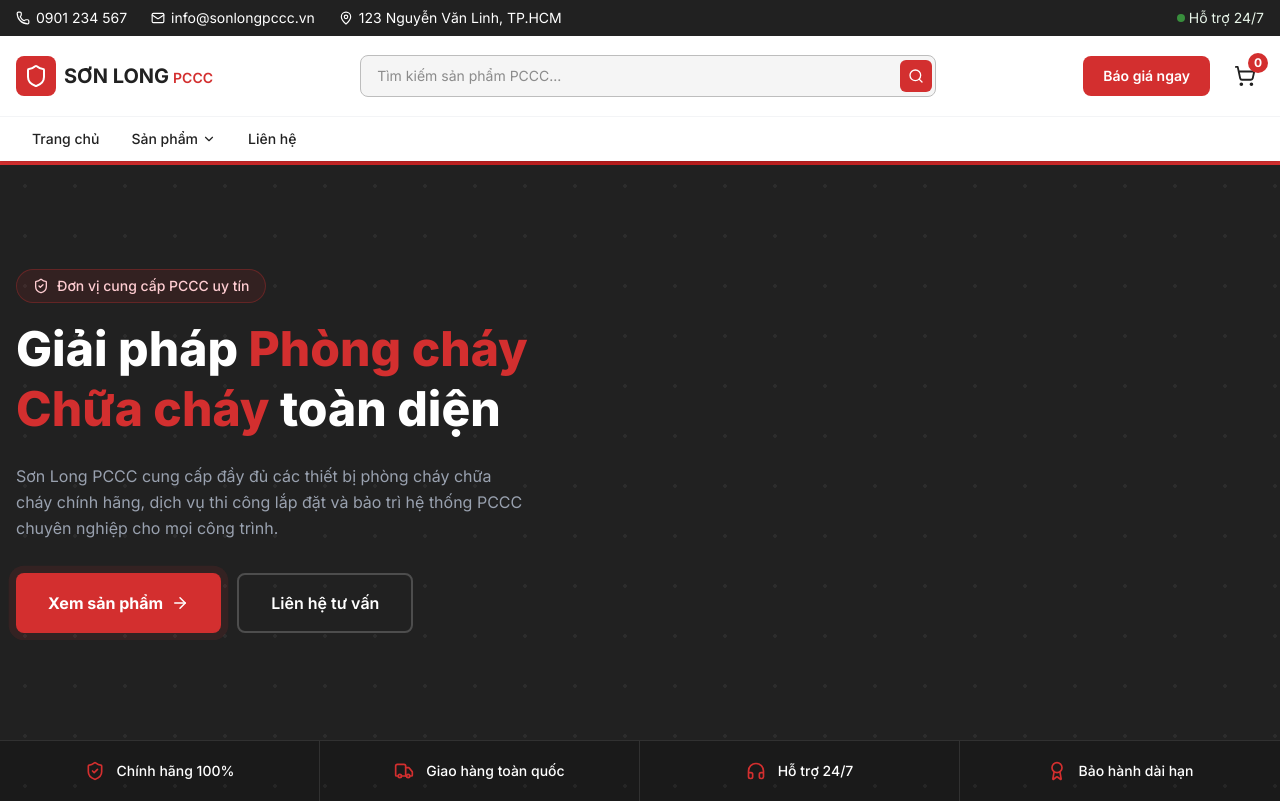
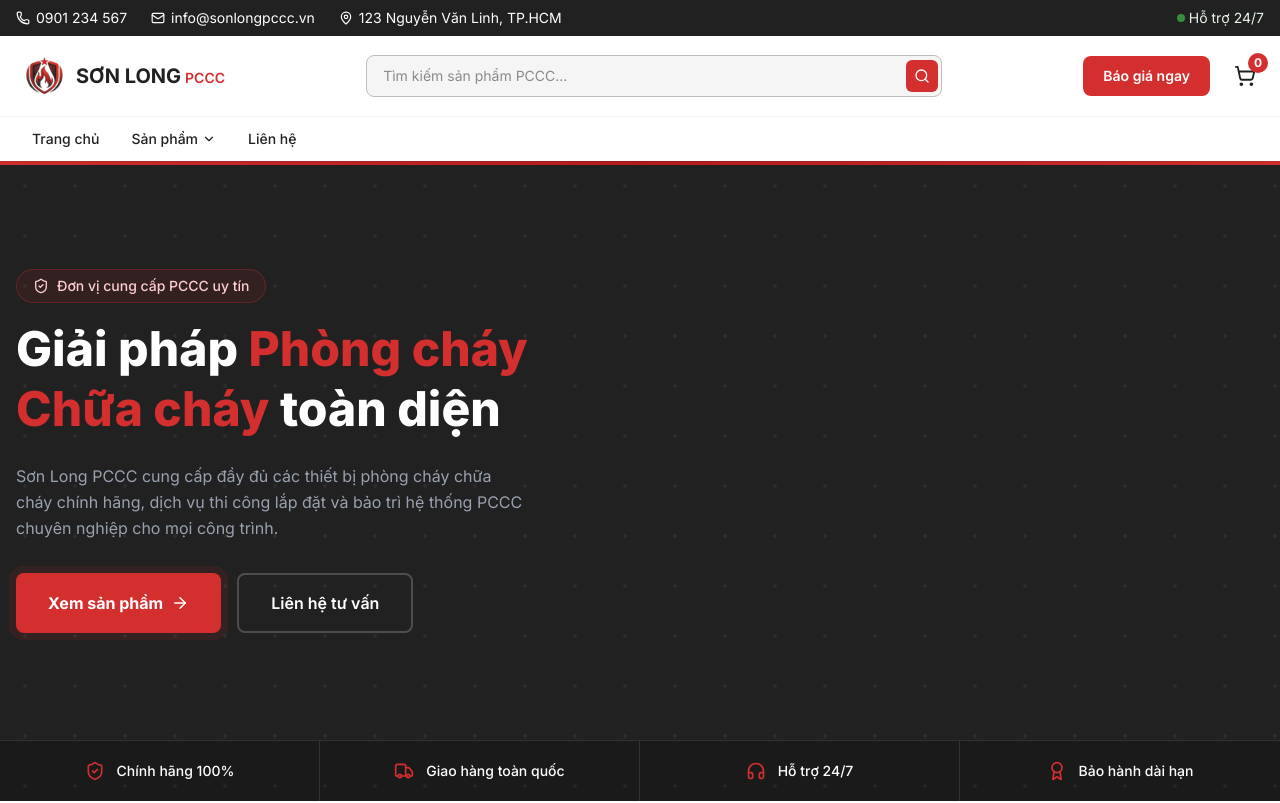
Before and after one commit to giangndse183728/sonlong-pccc, a Next.js app: page / in a window 1280 px wide. Shown: the top 803 px of the page. Built offline with nearby package versions, Linux system fonts and the light colour scheme.

Commit message:
chore: update logo

```diff
--- a/components/layout/Footer.tsx
+++ b/components/layout/Footer.tsx
@@ -32,12 +32,14 @@
         <div className="grid gap-12 md:grid-cols-2 lg:grid-cols-4">
           {/* Company info */}
           <div>
-            <Link href="/" className="mb-6 flex items-center gap-2">
-              <div className="flex h-10 w-10 items-center justify-center rounded-lg bg-red-primary">
-                <Shield size={24} className="text-white" />
-              </div>
+            <Link href="/" className="mb-6 flex items-center gap-1">
+              <img
+                src="/images/logo-03.png"
+                alt="Sơn Long PCCC Logo"
+                className="h-14 w-auto"
+              />
               <div>
-                <span className="text-xl font-bold">SƠN LONG</span>
+                <span className="text-xl font-bold text-white">SƠN LONG</span>
                 <span className="ml-1 text-sm font-semibold text-red-primary">
                   PCCC
                 </span>
--- a/components/layout/Header.tsx
+++ b/components/layout/Header.tsx
@@ -65,10 +65,12 @@
       <div className="mx-auto max-w-7xl px-4">
         <div className="flex h-16 items-center justify-between md:h-20">
           {/* Logo */}
-          <Link href="/" className="flex items-center gap-2">
-            <div className="flex h-10 w-10 items-center justify-center rounded-lg bg-red-primary">
-              <Shield size={24} className="text-white" />
-            </div>
+          <Link href="/" className="flex items-center gap-1">
+            <img
+              src="/images/logo-03.png"
+              alt="Sơn Long PCCC Logo"
+              className="h-14 w-auto"
+            />
             <div>
               <span className="text-xl font-bold text-charcoal">
                 SƠN LONG
```
Also changed, not shown: public/images/logo-03.png (added).
